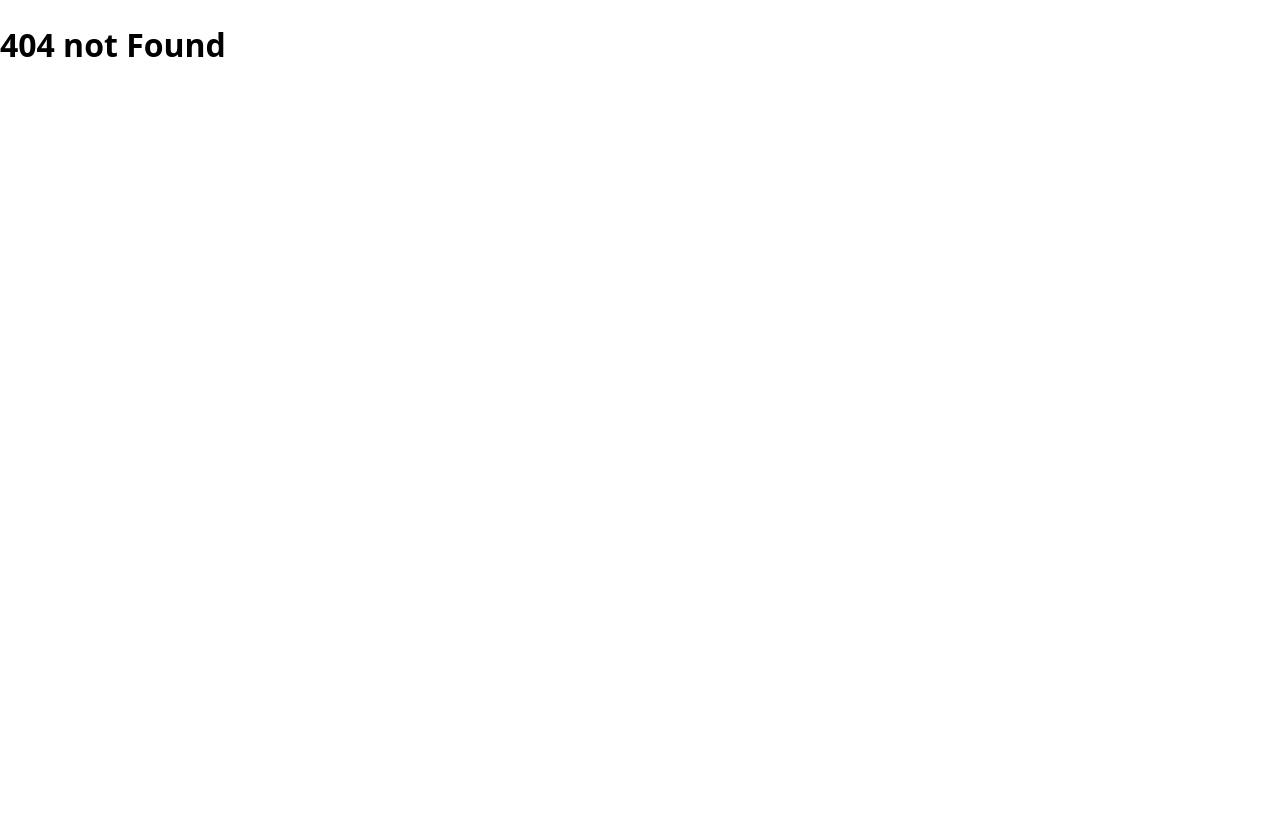
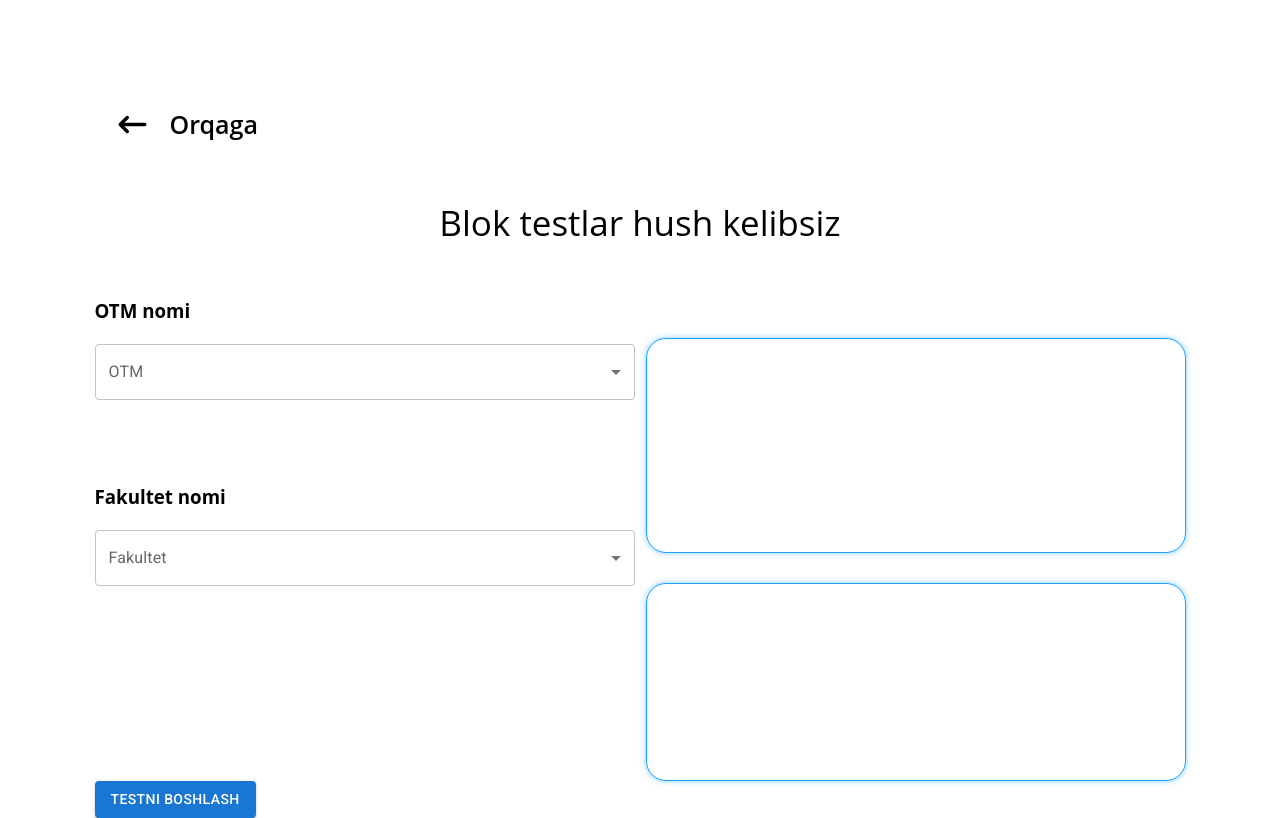
Before and after one commit to rakhimovsh/dtm_demo_front, a React (Create React App) app: page /university in a window 1280 px wide. Before the commit this address had no page. Built offline with nearby package versions, Linux system fonts and the light colour scheme.

Commit message:
add result page

```diff
--- a/public/index.html
+++ b/public/index.html
@@ -10,34 +10,17 @@
     content="Web site created using create-react-app"
   />
   <link rel="apple-touch-icon" href="%PUBLIC_URL%/logo192.png" />
-    <!--
-      manifest.json provides metadata used when your web app is installed on a
-      user's mobile device or desktop. See https://developers.google.com/web/fundamentals/web-app-manifest/
-    -->
   <link rel="manifest" href="%PUBLIC_URL%/manifest.json" />
-    <!--
-      Notice the use of %PUBLIC_URL% in the tags above.
-      It will be replaced with the URL of the `public` folder during the build.
-      Only files inside the `public` folder can be referenced from the HTML.
+  <link
+    rel="stylesheet"
+    href="https://fonts.googleapis.com/css?family=Roboto:300,400,500,700&display=swap"
+  />
 
-      Unlike "/favicon.ico" or "favicon.ico", "%PUBLIC_URL%/favicon.ico" will
-      work correctly both with client-side routing and a non-root public URL.
-      Learn how to configure a non-root public URL by running `npm run build`.
-    -->
   <title>React App</title>
 </head>
 <body>
 <noscript>You need to enable JavaScript to run this app.</noscript>
 <div id="root"></div>
-    <!--
-      This HTML file is a template.
-      If you open it directly in the browser, you will see an empty page.
 
-      You can add webfonts, meta tags, or analytics to this file.
-      The build step will place the bundled scripts into the <body> tag.
-
-      To begin the development, run `npm start` or `yarn start`.
-      To create a production bundle, use `npm run build` or `yarn build`.
-    -->
 </body>
 </html>
--- a/src/App.jsx
+++ b/src/App.jsx
@@ -1,12 +1,19 @@
 import './App.scss';
 import { Routes, Route } from 'react-router-dom';
+
+import Blocks from './pages/Blocks';
+import University from './pages/University';
+import Result from './pages/Result';
 import Register from './pages/Register';
 
 function App() {
+
   return (<div className="App">
     <Routes>
-      <Route path="/register" element={<Register />} />
-
+      <Route path="/register" element={<Register/>} />
+      <Route path="/blocks" element={<Blocks />} />
+      <Route path="/university" element={<University />} />
+      <Route path="/result" element={<Result />} />
       <Route path="*" element={<h1>404 not Found</h1>} />
     </Routes>
   </div>);
--- /dev/null
+++ b/src/components/Progress.jsx
@@ -0,0 +1,19 @@
+import React from 'react';
+import { Box, LinearProgress, Typography } from '@mui/material';
+
+const Progress = (props) => {
+  return (
+    <Box sx={{ display: 'flex', alignItems: 'center' }}>
+      <Box sx={{ width: '100%' }}>
+        <LinearProgress variant="determinate" {...props} color={props.color }/>
+      </Box>
+      <Box sx={{ minWidth: 35 }}>
+        <Typography variant="body2" color="text.secondary">{`${Math.round(
+          props.value,
+        )}%`}</Typography>
+      </Box>
+    </Box>
+  );
+};
+
+export default Progress;
--- /dev/null
+++ b/src/components/Select/index.jsx
@@ -0,0 +1,30 @@
+import React from 'react';
+import './styles.scss';
+import { Button, FormControl, InputLabel, MenuItem, Select } from '@mui/material';
+
+const Index = ({ title, label, width, setValue, value }) => {
+  const handleSecondSubjectChange = (event) => {
+    setValue(event.target.value);
+  };
+  return (
+    <div>
+      <h3>{title}</h3>
+      <FormControl sx={{ minWidth: width }}>
+        <InputLabel id="demo-simple-select-helper-label">{label}</InputLabel>
+        <Select
+          labelId="demo-simple-select-helper-label"
+          id="demo-simple-select-helper"
+          value={value}
+          label={label}
+          onChange={handleSecondSubjectChange}
+        >
+          <MenuItem value={10}>Ten</MenuItem>
+          <MenuItem value={20}>Twenty</MenuItem>
+          <MenuItem value={30}>Thirty</MenuItem>
+        </Select>
+      </FormControl>
+    </div>
+  );
+};
+
+export default Index;
--- /dev/null
+++ b/src/pages/Blocks/index.jsx
@@ -0,0 +1,30 @@
+import React from 'react';
+
+import './styles.scss';
+import Back from '../../components/Back';
+import { Button } from '@mui/material';
+import Select from '../../components/Select';
+
+const Index = () => {
+
+  const [firstSubject, setFirstSubject] = React.useState('');
+  const [secondSubject, setSecondSubject] = React.useState('');
+
+
+  return (
+    <div className="blocks">
+      <div className="container">
+        <Back />
+        <h2 className="blocks__title">Asosiy Imtihonga hush kelibsiz</h2>
+        <div className='blocks__select-collection'>
+          <Select title="Birinchi fan" label="Blok 1" value={firstSubject} setValue={setFirstSubject} width={540} />
+          <Select title="Ikkinchi fan" label="Blok 2" value={secondSubject} setValue={setSecondSubject} width={540} />
+        < /div>
+        <Button style={{ display: 'block', marginTop: 50 }} variant="contained">Keyingi</Button>
+
+      </div>
+    </div>
+  );
+};
+
+export default Index;
--- /dev/null
+++ b/src/pages/Blocks/styles.scss
@@ -0,0 +1,16 @@
+.blocks {
+  &__title {
+    margin-bottom: 65px;
+    font-weight: 500;
+    font-size: 35px;
+    line-height: 52px;
+    color: #000000;
+    text-align: center;
+  }
+
+  &__select-collection {
+    display: flex;
+    flex-direction: column;
+    gap: 65px;
+  }
+}
--- /dev/null
+++ b/src/pages/Result/index.jsx
@@ -0,0 +1,42 @@
+import React from 'react';
+import './styles.scss';
+import Progress from '../../components/Progress';
+import { Button } from '@mui/material';
+import { useNavigate } from 'react-router-dom';
+
+const Index = () => {
+  const navigate = useNavigate();
+  return (
+    <div className="result">
+      <div className="container">
+        <h2 className="result__title">Asosiy</h2>
+        <div className="result__progress">
+          <div className="result__progress-tab">
+            <h3>Ingliz tili</h3>
+            <div style={{ width: 653 }}><Progress value={70} color="primary" /></div>
+            <span>7/10</span>
+          </div>
+          <div className="result__progress-tab">
+            <h3>Matematika</h3>
+            <div style={{ width: 653 }}><Progress value={80} color="secondary" /></div>
+            <span>8/10</span>
+          </div>
+        </div>
+        <h3 className="result__res-title">Natija</h3>
+        <ul className="result__res-list">
+          <li>Ta'lim muassasi:</li>
+          <li>Yo`nalish:</li>
+          <li>Ta'lim turi:</li>
+        </ul>
+
+
+        <div style={{ display: 'flex', gap: 30 }}>
+          <Button variant="contained" onClick={() => navigate('/profile')}>Profil</Button>
+          <Button variant="contained" onClick={() => navigate('/all-results')}>Natijalar</Button>
+        </div>
+      </div>
+    </div>
+  );
+};
+
+export default Index;
--- /dev/null
+++ b/src/pages/Result/styles.scss
@@ -0,0 +1,46 @@
+.result {
+  &__title {
+    font-weight: 500;
+    font-size: 35px;
+    line-height: 52px;
+    color: #000000;
+  }
+
+  &__progress {
+  }
+
+  &__progress-tab {
+    display: flex;
+    align-items: center;
+
+    & p {
+      margin-left: 10px;
+    }
+
+    & h3 {
+      width: 100px;
+      margin-right: 70px;
+      font-weight: 500;
+      font-size: 24px;
+      line-height: 36px;
+    }
+
+    & span {
+      margin-left: 30px;
+    }
+  }
+
+  &__res-title {
+    font-weight: 500;
+    font-size: 36px;
+    line-height: 54px;
+  }
+
+  &__res-list {
+    padding: 0;
+    list-style: none;
+    font-weight: 500;
+    font-size: 28px;
+    line-height: 42px;
+  }
+}
--- /dev/null
+++ b/src/pages/University/index.jsx
@@ -0,0 +1,40 @@
+import React, { useState } from 'react';
+import './styles.scss';
+import Back from '../../components/Back';
+import Select from '../../components/Select';
+import { Button } from '@mui/material';
+import { useNavigate } from 'react-router-dom';
+
+const Index = () => {
+  const [university, setUniversity] = useState('');
+  const [faculty, setFaculty] = useState('');
+
+  const navigate = useNavigate();
+  return (
+    <div className="university">
+      <div className="container">
+        <Back />
+        <h2 className="university__title">Blok testlar hush kelibsiz</h2>
+        <div className="university__body">
+          <div className="university__selection">
+            <Select title="OTM nomi" setValue={setUniversity} value={university} label="OTM" width={540} />
+            <Select title="Fakultet nomi" setValue={setFaculty} value={faculty} label="Fakultet" width={540} />
+          </div>
+          <div className="university__info">
+            <div className="university__selected-faculty">
+
+            </div>
+            <div className="university__score">
+
+            </div>
+          </div>
+
+        </div>
+        <Button variant="contained" onClick={() => navigate('/test')}>Testni boshlash</Button>
+
+      </div>
+    </div>
+  );
+};
+
+export default Index;
--- /dev/null
+++ b/src/pages/University/styles.scss
@@ -0,0 +1,47 @@
+.university {
+  &__title {
+    text-align: center;
+    font-weight: 500;
+    font-size: 35px;
+    line-height: 52px;
+    color: #000000;
+  }
+
+  &__selection {
+    display: flex;
+    flex-direction: column;
+    gap: 65px;
+  }
+
+  &__body {
+    display: flex;
+    justify-content: space-between;
+  }
+
+  &__info {
+    display: flex;
+    flex-direction: column;
+    gap: 30px;
+    margin-top: 60px;
+  }
+
+  &__selected-faculty {
+    padding: 25px;
+    width: 540px;
+    height: 215px;
+    background: #FFFFFF;
+    border: 1px solid #18A0FB;
+    box-shadow: 0px 0px 6px rgba(24, 160, 251, 0.5);
+    border-radius: 20px;
+  }
+
+  &__score {
+    padding: 25px;
+    width: 540px;
+    height: 198px;
+    background: #FFFFFF;
+    border: 1px solid #18A0FB;
+    box-shadow: 0px 0px 6px rgba(24, 160, 251, 0.5);
+    border-radius: 20px;
+  }
+}
```
Also changed, not shown: src/components/Select/styles.scss (added). Lines whose indentation alone changed are shown as unchanged.
